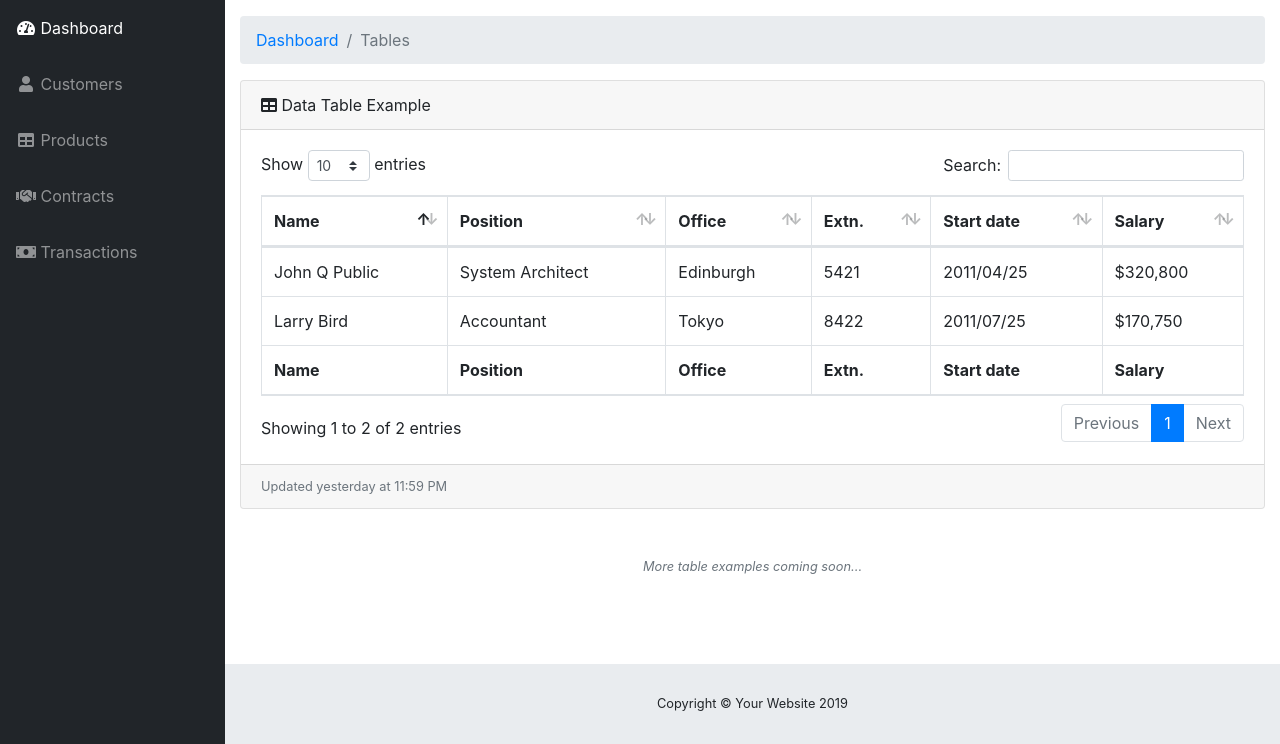
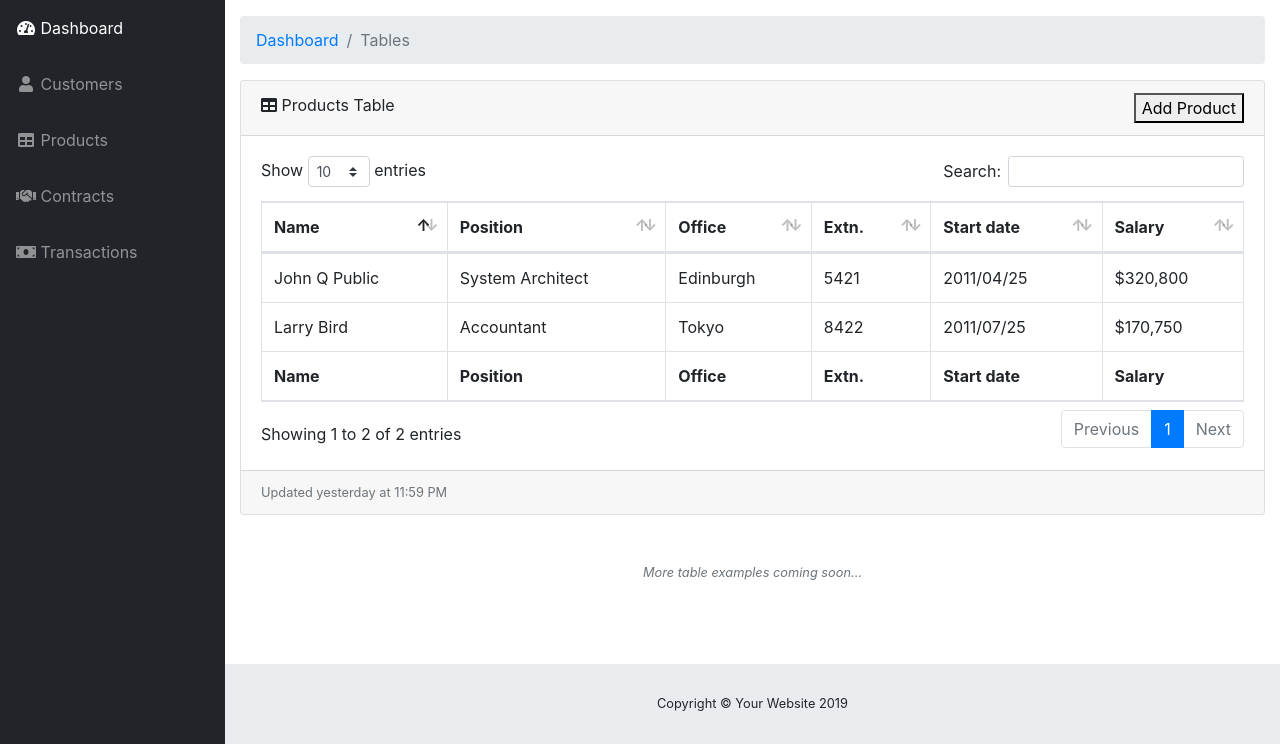
Before and after one commit to Mupati/peg_dashboard, a Flask app: page /products in a window 1280 px wide. Shown: the part 56-800 px from the top of the page. Run offline with Flask 2, Linux system fonts and the light colour scheme; parts of the project's set-up code (start-up, migrations or seed data) failed here and were passed over; some libraries are stand-ins or nearby versions.

Commit message:
reset .flaskenv

```diff
--- a/app/templates/home/products.html
+++ b/app/templates/home/products.html
@@ -193,9 +193,15 @@
           <!-- DataTables Example -->
           <div class="card mb-3">
             <div class="card-header">
-              <i class="fas fa-table"></i>
-              Data Table Example
+              <span>
+                <i class="fas fa-table"></i>
+                Products Table
+              </span>
+              <div class="float-right">
+                <button>Add Product</button>
+              </div>
             </div>
+
             <div class="card-body">
               <div class="table-responsive">
                 <table
```
Also changed, not shown: 1 other file.
